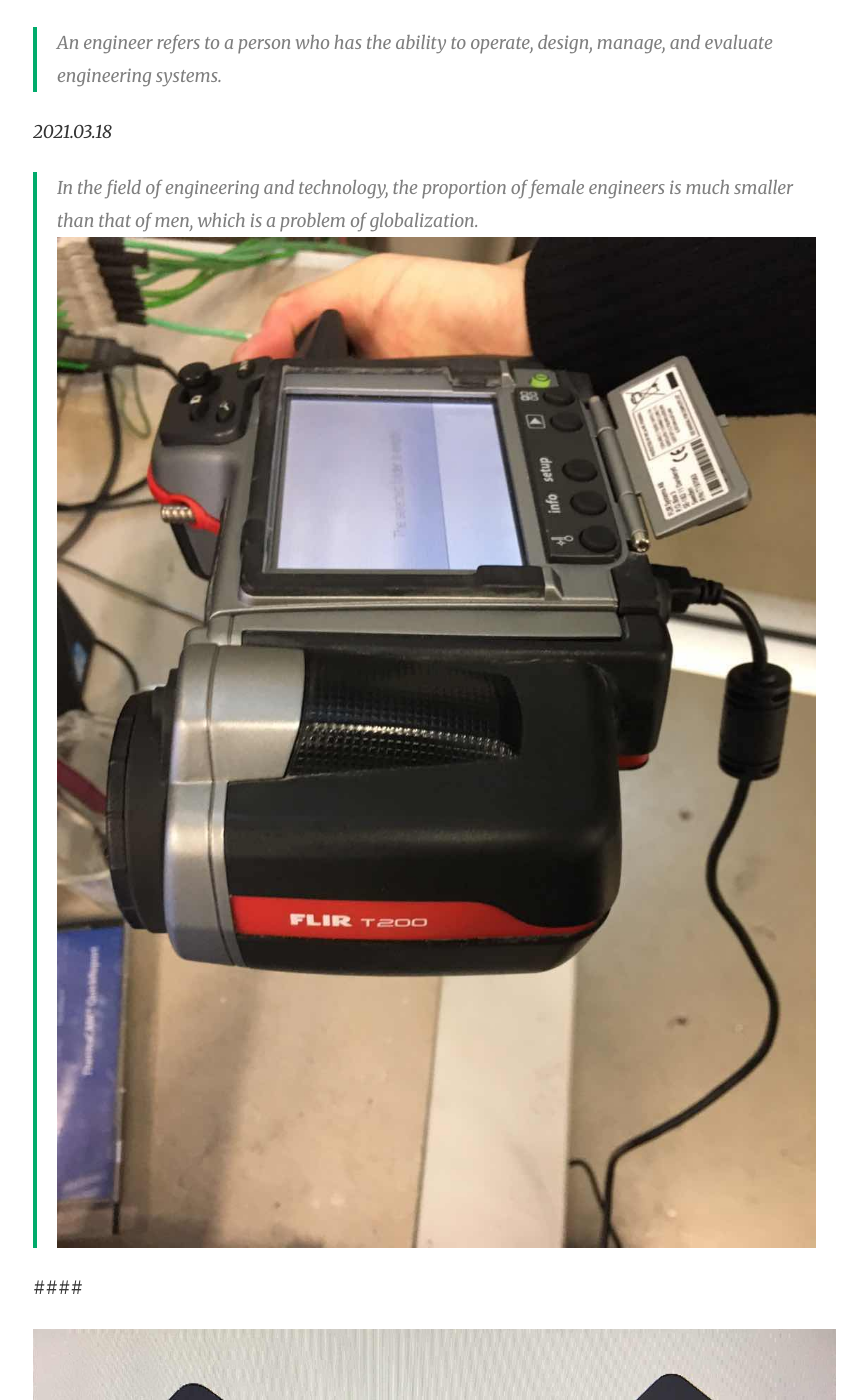
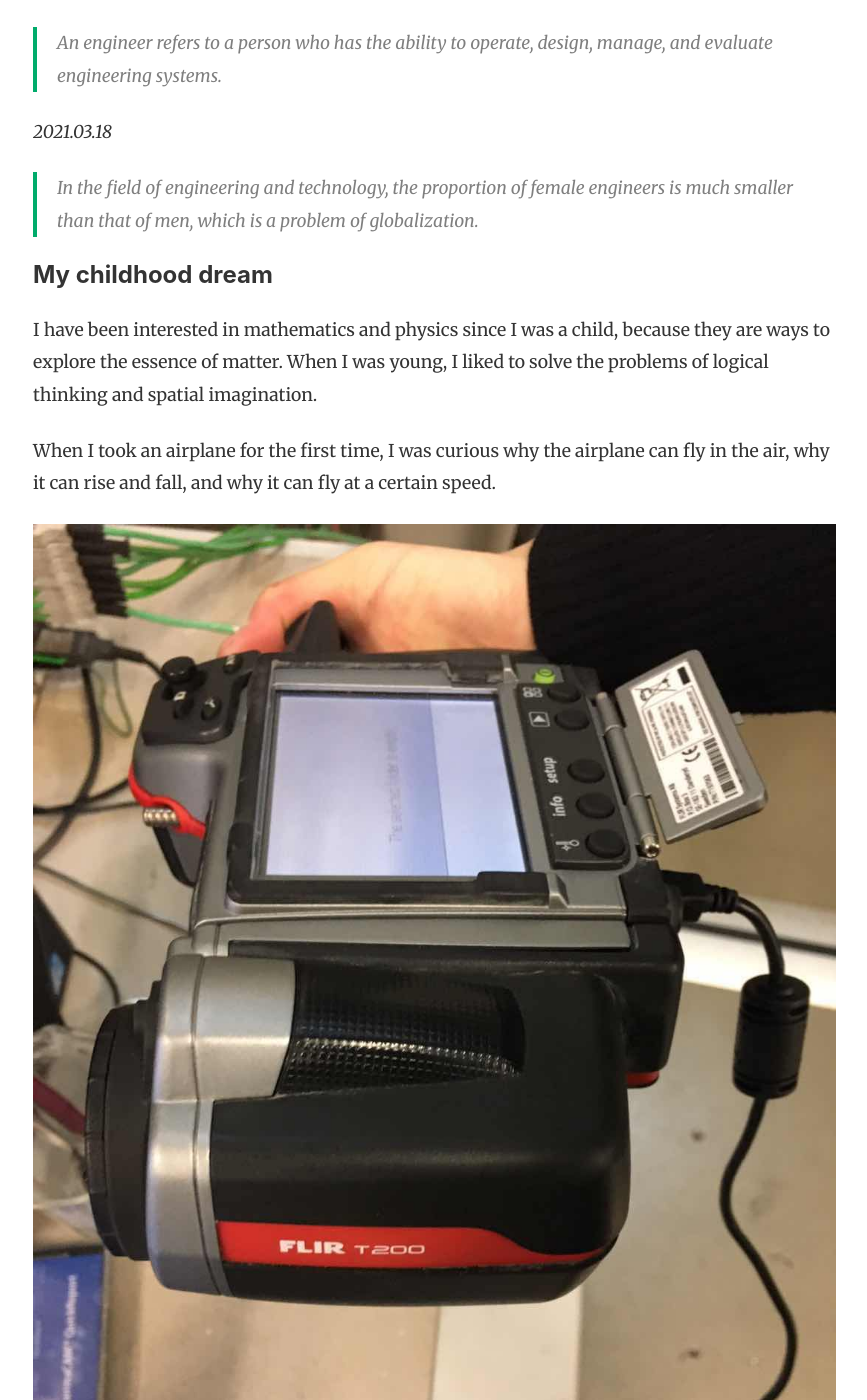
Before and after one commit to L25092020/Alicia_First_Blog, a Jekyll site: the page built from _posts/2021-03-18-engineer.md, in a window 1280 px wide and 1400 px high, scrolled down 1477 px. Shown: the whole window, without its empty margins (252-1119 px from the left). Built offline with Jekyll 4.4.1, drawn with Linux system fonts in a browser that asks for light colours; nearby versions of some CDN libraries.

Commit message:
Update 2021-03-18-engineer.md

```diff
--- a/_posts/2021-03-18-engineer.md
+++ b/_posts/2021-03-18-engineer.md
@@ -13,10 +13,15 @@ featured: true
 
 _2021.03.18_
 > In the field of engineering and technology, the proportion of female engineers is much smaller than that of men, which is a problem of globalization.
+
+#### My childhood dream
+I have been interested in mathematics and physics since I was a child, because they are ways to explore the essence of matter.  When I was young, I liked to solve the problems of logical thinking and spatial imagination.
+
+When I took an airplane for the first time, I was curious why the airplane can fly in the air, why it can rise and fall, and why it can fly at a certain speed.
+
+
+
 ![501](../assets/images/IMG_002.jpg)
-
-####
-
 
 ![502](../assets/images/IMG_003.jpg)
 
```
